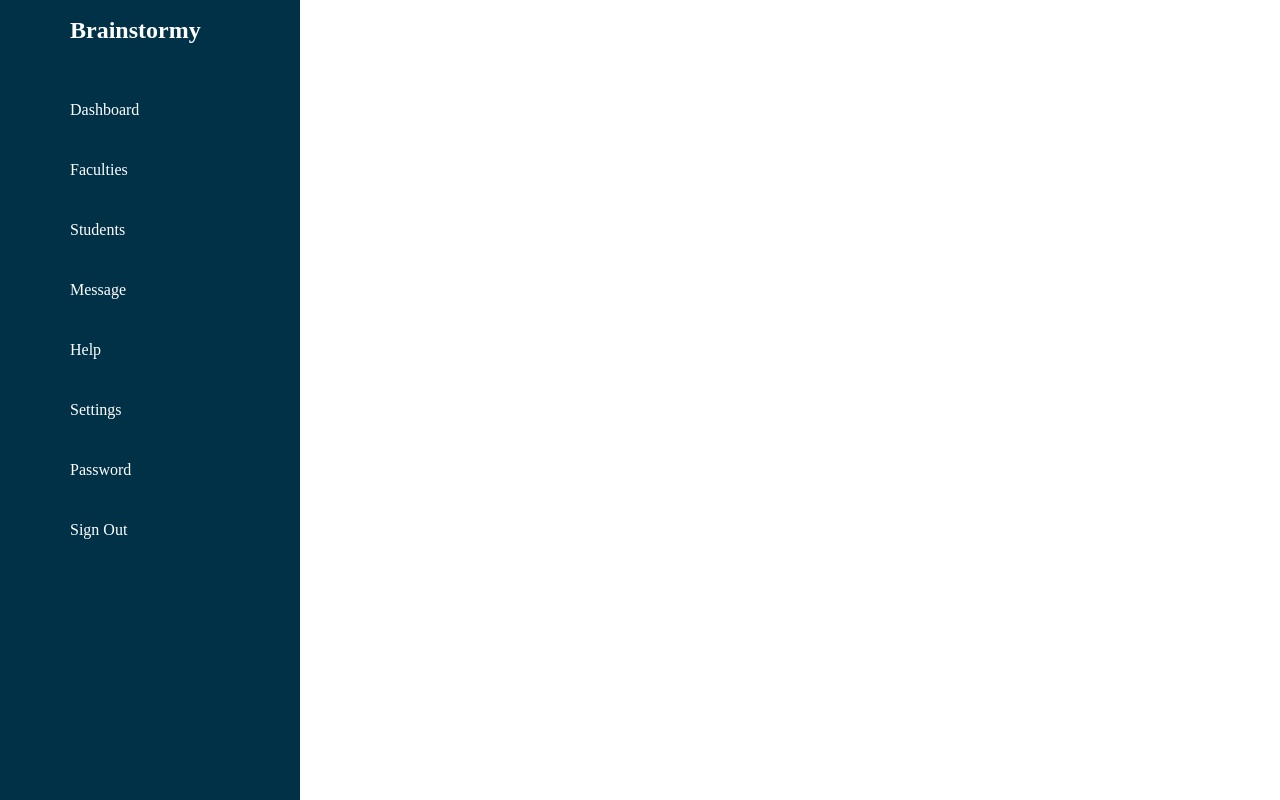
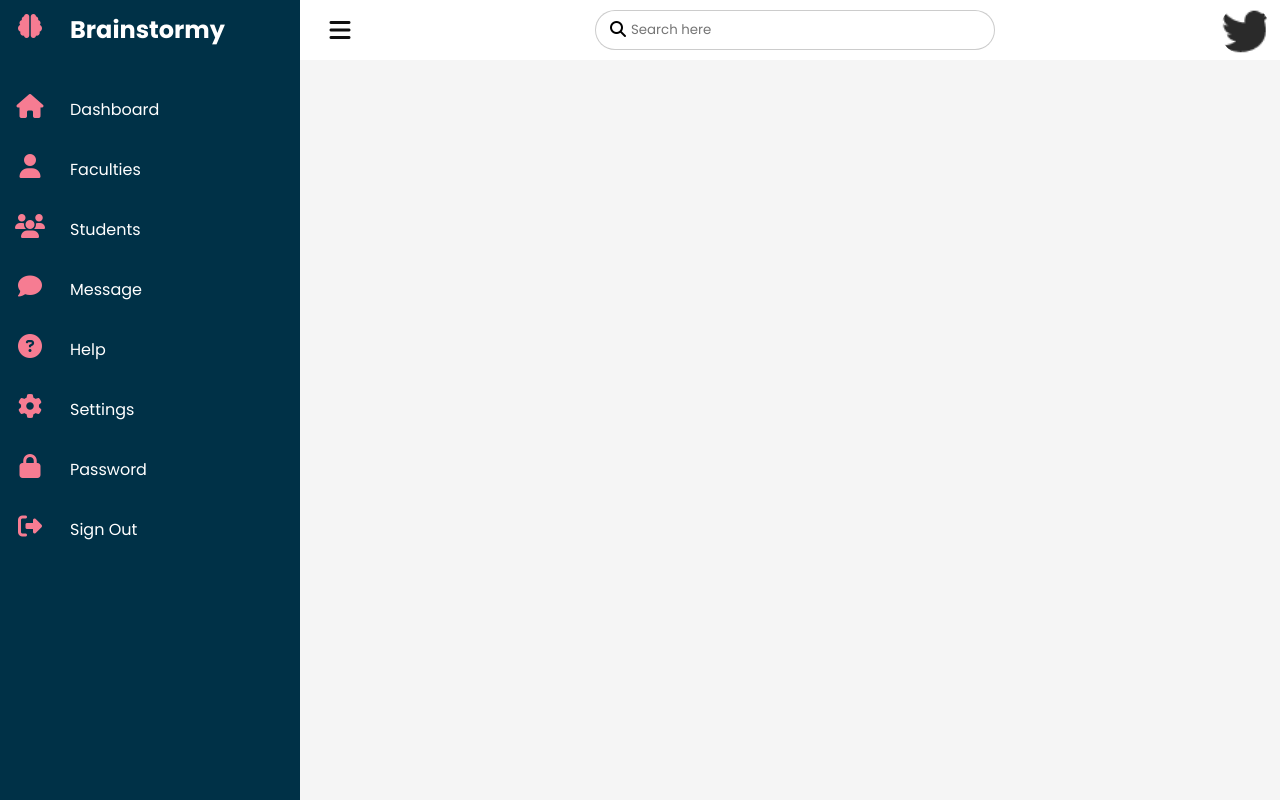
Before and after one commit to masrufjaman/Online-Learning-Management-System, a PHP site: page /templates/admin/dashboard.php in a window 1280 px wide. Run offline with PHP 8.4, Linux system fonts and the light colour scheme; some libraries are stand-ins or nearby versions.

Commit message:
toggle menu, search box & user image

```diff
--- a/templates/admin/dashboard.php
+++ b/templates/admin/dashboard.php
@@ -7,7 +7,7 @@
   <meta name="viewport" content="width=device-width, initial-scale=1.0" />
   <title>Brainstormy</title>
   <!-- Font Awsome Link -->
-  <link rel="stylesheet" href="https://cdn.jsdelivr.net/npm/@fortawesome/fontawesome-free@5.15.3/css/fontawesome.min.css" integrity="sha384-wESLQ85D6gbsF459vf1CiZ2+rr+CsxRY0RpiF1tLlQpDnAgg6rwdsUF1+Ics2bni" crossorigin="anonymous" />
+  <script src="https://kit.fontawesome.com/39afdd33d3.js" crossorigin="anonymous"></script>
   <!-- CSS Link -->
   <link rel="stylesheet" href="styles/admin.css" />
 </head>
@@ -19,7 +19,7 @@
       <ul>
         <li>
           <a href="#">
-            <span class="icon"><i class="fa fa-apple" aria-hidden="true"></i></span>
+            <span class="icon"><i class="fas fa-brain"></i></span>
             <span class="title">
               <h2>Brainstormy</h2>
             </span>
@@ -73,7 +73,33 @@
       </ul>
     </div>
     <!-- Side Dashboard Pane End -->
+
+    <!-- Main Section -->
+    <div class="main">
+      <div class="topbar">
+        <div class="toogle" onclick="toogleMenu();">
+          <i class="fas fa-bars"></i>
+        </div>
+        <!-- Search Box -->
+        <div class="search">
+          <label>
+            <input type="text" placeholder="Search here" />
+            <i class="fa fa-search" aria-hidden="true"></i>
+          </label>
+        </div>
+        <!-- User Image -->
+        <div class="user">
+          <!-- TODO: Add an user image -->
+          <img src="/assets/img/twitter.png" alt="userImage" />
+        </div>
+      </div>
+
+      <!-- CardBox -->
+    </div>
   </div>
+
+  <!-- JS link -->
+  <script src="js/admin.js"></script>
 </body>
 
 </html>
--- /dev/null
+++ b/templates/admin/js/admin.js
@@ -0,0 +1,9 @@
+// Toogle menu
+function toogleMenu(){
+    let toogle = document.querySelector('.toogle');
+    let navigation = document.querySelector('.navigation');
+    let main = document.querySelector('.main');
+    toogle.classList.toggle('active');
+    navigation.classList.toggle('active');
+    main.classList.toggle('active');
+}
--- a/templates/admin/styles/admin.css
+++ b/templates/admin/styles/admin.css
@@ -1,7 +1,11 @@
+/* Google Fonts - Poppins */
+@import url("https://fonts.googleapis.com/css2?family=Poppins:wght@200;300;400;500;600;700;800;900&display=swap");
+
 * {
   margin: 0;
   padding: 0;
   box-sizing: border-box;
+  font-family: "Poppins", sans-serif;
 }
 body {
   overflow-x: hidden;
@@ -17,6 +21,9 @@ body {
   background: #003147;
   transition: 0.5s;
   overflow: hidden;
+}
+.navigation.active {
+  width: 60px;
 }
 .navigation ul {
   position: absolute;
@@ -54,7 +61,8 @@ body {
   line-height: 60px;
   text-align: center;
 }
-.navigation ul li a .icon .fa {
+.navigation ul li a .icon .fa,
+.navigation ul li a .icon .fas {
   color: #f67c92;
   font-size: 24px;
 }
@@ -66,3 +74,93 @@ body {
   line-height: 60px;
   white-space: nowrap;
 }
+
+/* Main Section */
+.main {
+  position: absolute;
+  width: calc(100% - 300px);
+  left: 300px;
+  min-height: 100vh;
+  background: #f5f5f5;
+  transition: 0.5s;
+}
+.main.active {
+  width: calc(100% - 60px);
+  left: 60px;
+}
+.main .topbar {
+  width: 100%;
+  background: #fff;
+  height: 60px;
+  padding: 0 10px;
+  display: flex;
+  justify-content: space-between;
+  align-items: center;
+}
+.toogle {
+  position: relative;
+  width: 60px;
+  height: 60px;
+  cursor: pointer;
+}
+/* .toogle::before {
+  content: "\f0c9";
+  font-family: fontAwsome;
+  position: absolute;
+  width: 100%;
+  height: 100%;
+  line-height: 60px;
+  font-size: 24px;
+  text-align: center;
+  color: #111;
+} */
+/* rather than [.toogle::before] use here [.toogle .fas] */
+.toogle .fas {
+  position: absolute;
+  width: 100%;
+  height: 100%;
+  line-height: 60px;
+  font-size: 24px;
+  text-align: center;
+  color: #111;
+}
+.search {
+  position: relative;
+  width: 400px;
+  margin: 0 10px;
+}
+.search label {
+  position: relative;
+  width: 100%;
+}
+.search label input {
+  width: 100%;
+  height: 40px;
+  border-radius: 40px;
+  padding: 5px 20px;
+  padding-left: 35px;
+  outline: none;
+  border: 1px solid rgba(0, 0, 0, 0.2);
+}
+.search label .fa {
+  position: absolute;
+  left: 15px;
+  top: 4px;
+}
+.user {
+  position: relative;
+  min-width: 50px;
+  width: 50px;
+  height: 50px;
+  border-radius: 50%;
+  overflow: hidden;
+  cursor: pointer;
+}
+.user img {
+  position: absolute;
+  top: 0;
+  left: 0;
+  width: 100%;
+  height: 100%;
+  object-fit: cover;
+}
```
